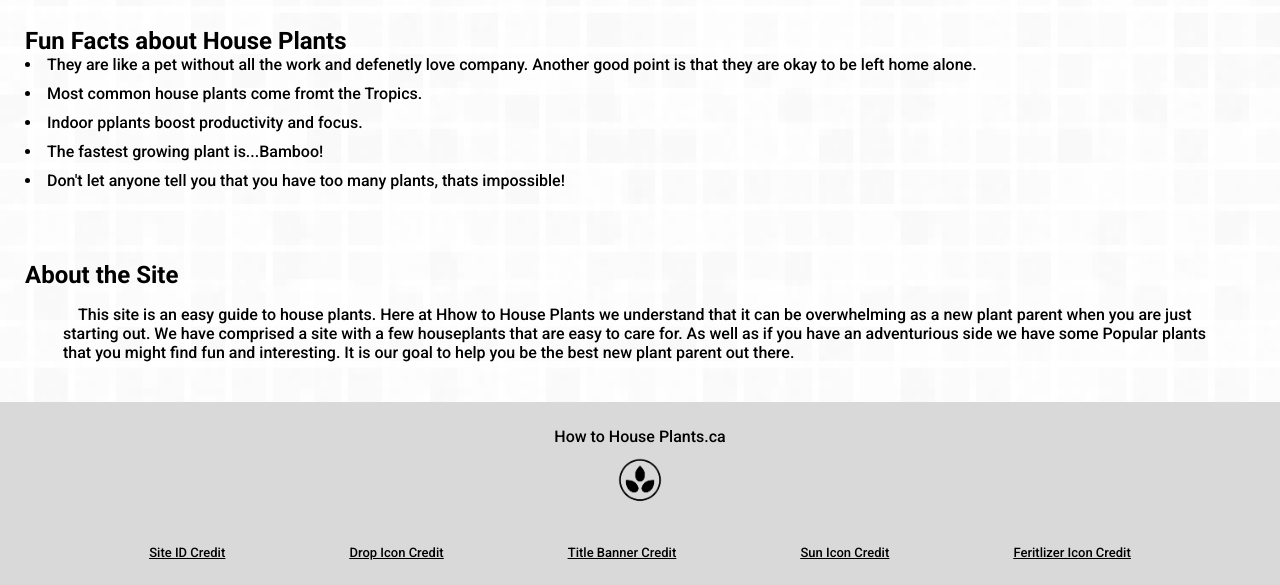
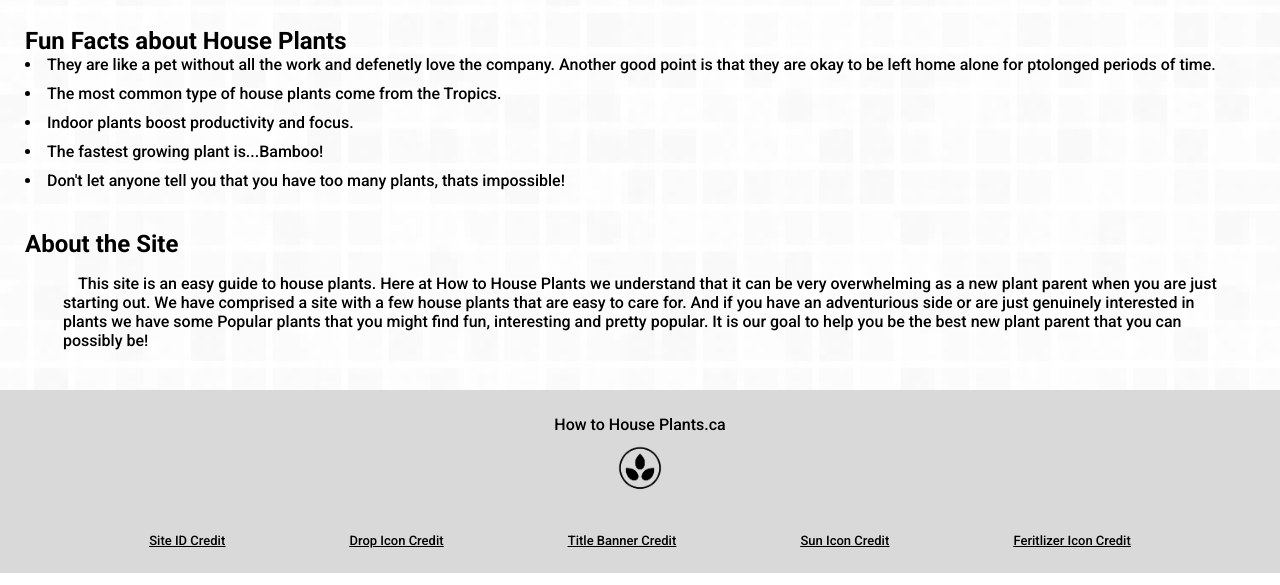
Before and after one commit to Lynette780/OCT6_CSSPractice, a plain HTML site: page howtohouseplants.html in a window 1280 px wide. Shown: the part 1209-1794 px from the top of the page. Drawn offline with Linux system fonts and the light colour scheme.

Commit message:
version4

```diff
--- a/css/style.css
+++ b/css/style.css
@@ -154,9 +154,9 @@ h1 {
 }
 
 .button{
-    margin-top: 10px;
+    margin-top: 27px;
     margin-left:40px;
-    margin-bottom: 40px;
+   margin-bottom: 20px;
     color:black;
     background-color: #d9d9d97d;
     font-family: 'Roboto', sans-serif;
@@ -183,7 +183,7 @@ h1 {
 
 .general {
     padding-top: 35px;
-    padding-left: 32px;
+    padding-left: 15px;
 }
 
 p {
--- a/howtohouseplants.html
+++ b/howtohouseplants.html
@@ -42,25 +42,22 @@
         <img src="images\title.png" class="titleimg">
         <section class="funfacts">
             <h1>Fun Facts about House Plants</h1>
-            <li class="pet"><a>They are like a pet without all the work and defenetly love company. Another good point is that
-                    they are okay to be left home alone.</a></li>
-            <li class="Tropics"><a>Most common house plants come fromt the Tropics.</a></li>
-            <li class="productivity"><a>Indoor pplants boost productivity and focus.</a></li>
+            <li class="pet"><a>They are like a pet without all the work and defenetly love the company. Another good point is that
+                they are okay to be left home alone for ptolonged periods of time.</a></li>
+            <li class="Tropics"><a>The most common type of house plants come from the Tropics.</a></li>
+            <li class="productivity"><a>Indoor plants boost productivity and focus.</a></li>
             <li class="bamboo"><a>The fastest growing plant is...Bamboo!</a></li>
-            <li class="Plants"><a>Don't let anyone tell you that you have too many plants, thats impossible!</a>
-            </li>
-            </p>
+            <li class="Plants"><a>Don't let anyone tell you that you have too many plants, thats impossible!</a></li>
+        </section>
 
-        </section>
         <section class="about">
             <h1>About the Site</h1>
-            <p> This site is an easy guide to house plants. Here at Hhow to House Plants we understand that it can be
-                overwhelming
-                as a new plant parent when you are just starting out. We have comprised a site with a few houseplants
-                that are easy
-                to care for. As well as if you have an adventurious side we have some Popular plants that you might find
-                fun and interesting.
-                It is our goal to help you be the best new plant parent out there. </p>
+            <p> This site is an easy guide to house plants. Here at How to House Plants we understand that it can be very
+                overwhelming as a new plant parent when you are just starting out.
+                We have comprised a site with a few house plants that are easy to care for.
+                And if you have an adventurious side or are just genuinely interested in plants
+                we have some Popular plants that you might find fun, interesting and pretty popular.
+                It is our goal to help you be the best new plant parent that you can possibly be! </p>
         </section>
     </main>
     <footer>
```
Also changed, not shown: easytocarefor.html (+10 -3 lines), popularplants.html (+12 -3 lines).
